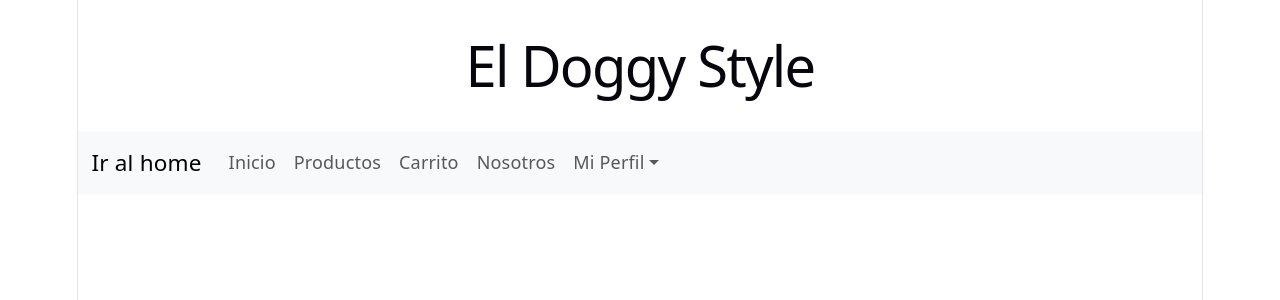
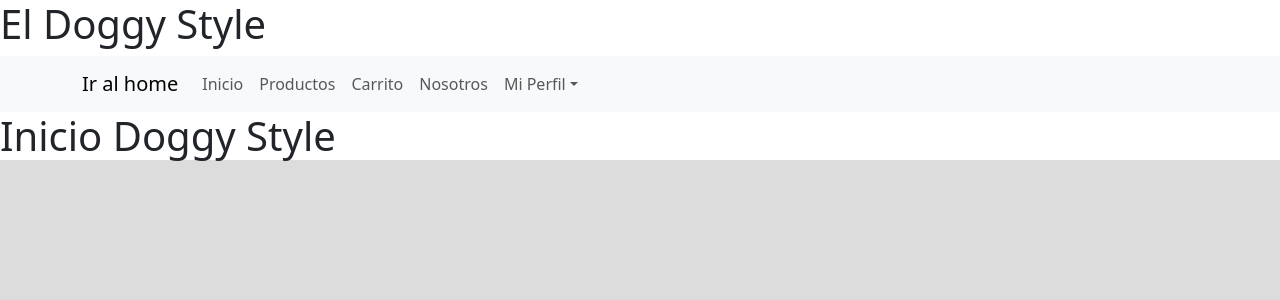
Before and after one commit to agusfmartinez/tp-tienda-online, a React (Vite) app: page / in a window 1280 px wide. Shown: the top 300 px of the page. Built offline with nearby package versions, Linux system fonts and the light colour scheme.

Commit message:
instalacion de react router, componente de pagina de inicio

```diff
--- a/package.json
+++ b/package.json
@@ -13,7 +13,8 @@
     "bootstrap": "^5.3.8",
     "react": "^19.2.8",
     "react-bootstrap": "^2.10.10",
-    "react-dom": "^19.2.8"
+    "react-dom": "^19.2.8",
+    "react-router": "^7.18.4"
   },
   "devDependencies": {
     "@eslint/js": "^10.0.1",
--- a/src/App.jsx
+++ b/src/App.jsx
@@ -2,7 +2,8 @@
 
 import Header from "./components/Header";
 import styles from "./App.module.css";
-
+import { Routes, Route } from "react-router";
+import Inicio from "./pages/Inicio"
 
 import { useState } from 'react'
 
@@ -13,6 +14,9 @@ function App() {
   return (
     <main>
       <Header/>
+      <Routes>
+        <Route path="/" element={<Inicio/>}/>
+      </Routes>
     </main>
   );
 }
--- a/src/index.css
+++ b/src/index.css
@@ -1,113 +1,6 @@
 /* Estilos globales */
 
 :root {
-  --text: #6b6375;
-  --text-h: #08060d;
-  --bg: #fff;
-  --border: #e5e4e7;
-  --code-bg: #f4f3ec;
-  --accent: #aa3bff;
-  --accent-bg: rgba(170, 59, 255, 0.1);
-  --accent-border: rgba(170, 59, 255, 0.5);
-  --social-bg: rgba(244, 243, 236, 0.5);
-  --shadow:
-    rgba(0, 0, 0, 0.1) 0 10px 15px -3px, rgba(0, 0, 0, 0.05) 0 4px 6px -2px;
-
-  --sans: system-ui, 'Segoe UI', Roboto, sans-serif;
-  --heading: system-ui, 'Segoe UI', Roboto, sans-serif;
-  --mono: ui-monospace, Consolas, monospace;
-
-  font: 18px/145% var(--sans);
-  letter-spacing: 0.18px;
-  color-scheme: light dark;
-  color: var(--text);
-  background: var(--bg);
-  font-synthesis: none;
-  text-rendering: optimizeLegibility;
-  -webkit-font-smoothing: antialiased;
-  -moz-osx-font-smoothing: grayscale;
-
-  @media (max-width: 1024px) {
-    font-size: 16px;
-  }
+/* definir clases propias */
+background-color: gainsboro;
 }
-
-@media (prefers-color-scheme: dark) {
-  :root {
-    --text: #9ca3af;
-    --text-h: #f3f4f6;
-    --bg: #16171d;
-    --border: #2e303a;
-    --code-bg: #1f2028;
-    --accent: #c084fc;
-    --accent-bg: rgba(192, 132, 252, 0.15);
-    --accent-border: rgba(192, 132, 252, 0.5);
-    --social-bg: rgba(47, 48, 58, 0.5);
-    --shadow:
-      rgba(0, 0, 0, 0.4) 0 10px 15px -3px, rgba(0, 0, 0, 0.25) 0 4px 6px -2px;
-  }
-
-  #social .button-icon {
-    filter: invert(1) brightness(2);
-  }
-}
-
-body {
-  margin: 0;
-}
-
-#root {
-  width: 1126px;
-  max-width: 100%;
-  margin: 0 auto;
-  text-align: center;
-  border-inline: 1px solid var(--border);
-  min-height: 100svh;
-  display: flex;
-  flex-direction: column;
-  box-sizing: border-box;
-}
-
-h1,
-h2 {
-  font-family: var(--heading);
-  font-weight: 500;
-  color: var(--text-h);
-}
-
-h1 {
-  font-size: 56px;
-  letter-spacing: -1.68px;
-  margin: 32px 0;
-  @media (max-width: 1024px) {
-    font-size: 36px;
-    margin: 20px 0;
-  }
-}
-h2 {
-  font-size: 24px;
-  line-height: 118%;
-  letter-spacing: -0.24px;
-  margin: 0 0 8px;
-  @media (max-width: 1024px) {
-    font-size: 20px;
-  }
-}
-p {
-  margin: 0;
-}
-
-code,
-.counter {
-  font-family: var(--mono);
-  display: inline-flex;
-  border-radius: 4px;
-  color: var(--text-h);
-}
-
-code {
-  font-size: 15px;
-  line-height: 135%;
-  padding: 4px 8px;
-  background: var(--code-bg);
-}
--- a/src/main.jsx
+++ b/src/main.jsx
@@ -4,10 +4,14 @@ import { StrictMode } from 'react'
 import { createRoot } from 'react-dom/client'
 import 'bootstrap/dist/css/bootstrap.min.css';
 import './index.css'
+import { BrowserRouter } from 'react-router';
 import App from './App.jsx'
+
 
 createRoot(document.getElementById('root')).render(
   <StrictMode>
-    <App />
+    <BrowserRouter>
+      <App />
+    </BrowserRouter>
   </StrictMode>,
 )
--- /dev/null
+++ b/src/pages/Inicio.jsx
@@ -0,0 +1,11 @@
+import React from 'react'
+
+const Inicio = () => {
+  return (
+    <div>
+        <h1>Inicio Doggy Style</h1>
+    </div>
+  )
+}
+
+export default Inicio
```
Also changed, not shown: 1 other file (tests, documents, lock files or other folders).
